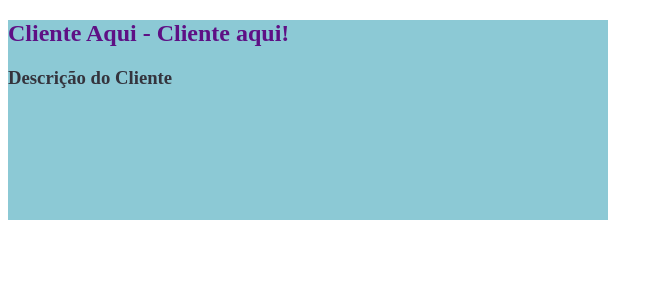
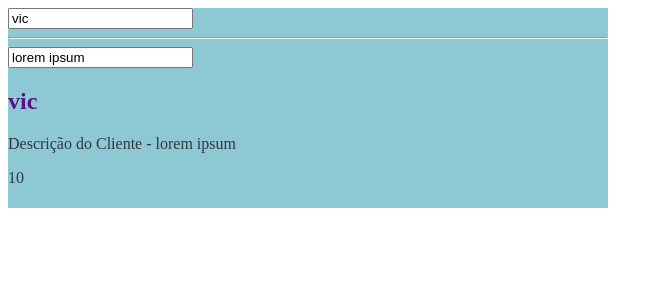
Before and after one commit to victornooblath/testando-vue.js, a Vue app: page / in a window 1280 px wide. Shown: the top 300 px of the page, without its empty margins (0-663 px from the left). Built offline with nearby package versions, Linux system fonts and the light colour scheme.

Commit message:
Update cliente.vue

```diff
--- a/src/components/cliente.vue
+++ b/src/components/cliente.vue
@@ -1,7 +1,12 @@
 <template>
     <div id="cliente">
-        <h2 id='cliente-nome'>Cliente Aqui - Cliente aqui!</h2>
-        <h3>Descrição do Cliente</h3>
+
+        <input type="text" v-model="nome">
+        <hr>
+        <input type="text" v-model="descricao">
+        <h2 id='cliente-nome'>{{ nome }}</h2>
+        <p>Descrição do Cliente - {{ descricao }}</p>
+        {{2+2*4}}
     </div>
 
 
@@ -10,7 +15,15 @@
 
 <script>
 export default {
-
+    data() {
+        return {
+            nome: "vic",
+            numero: "",
+            email: "",
+            idade: 0,
+            descricao: "lorem ipsum",
+        }
+    }
 }
 </script>
 
@@ -20,10 +33,10 @@ export default {
         background-color:rgba(126, 195, 208, 0.885);
         max-width: 600px;
         height: 200px;
+
     }
 
     #cliente-nome {
         color: rgb(94, 16, 133);
-
     }
 </style>
```
